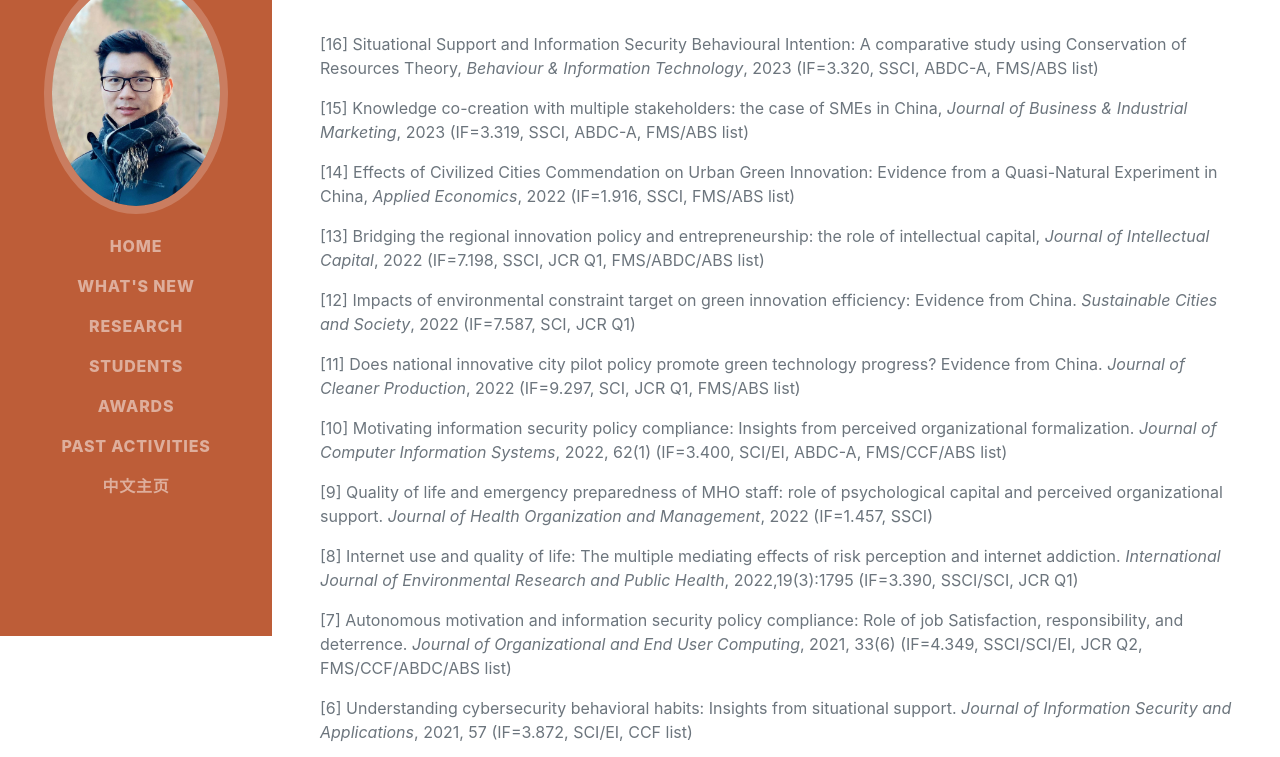
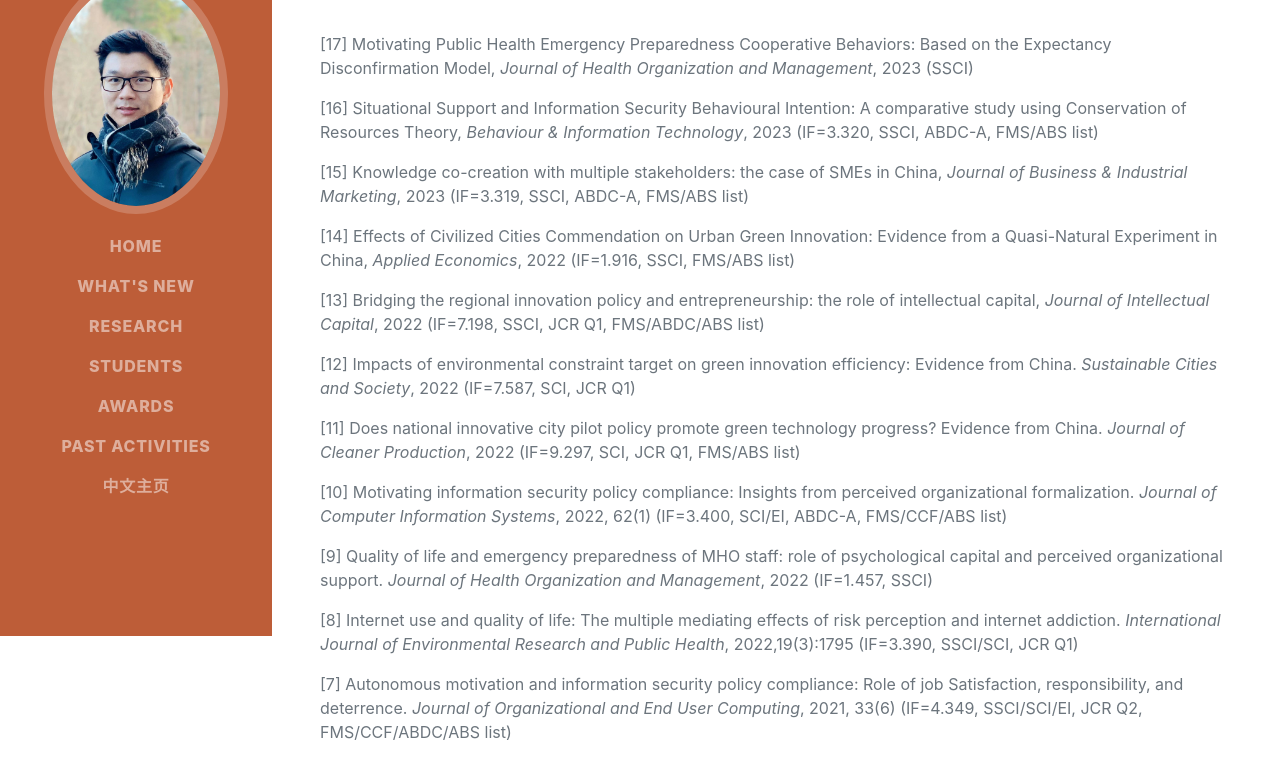
Before and after one commit to securitybehavior/hongyx_en, a plain HTML site: page research_en.html in a window 1280 px wide. Shown: the part 164-921 px from the top of the page. Drawn offline with nearby package versions, Linux system fonts and the light colour scheme; a web font is replaced by a local one.

Commit message:
Update research_en.html

```diff
--- a/research_en.html
+++ b/research_en.html
@@ -46,6 +46,7 @@
                     <h2 class="mb-5">Selected publication</h2>
                      <div class="d-flex flex-column flex-md-row justify-content-between mb-5">
                         <div class="flex-grow-1">
+                               <div class="mb-3">[17] Motivating Public Health Emergency Preparedness Cooperative Behaviors: Based on the Expectancy Disconfirmation Model, <i>Journal of Health Organization and Management</i>, 2023 (SSCI)</div>
                                    <div class="mb-3">[16] Situational Support and Information Security Behavioural Intention:  A comparative study using Conservation of Resources Theory, <i>Behaviour & Information Technology</i>, 2023 (IF=3.320, SSCI, ABDC-A, FMS/ABS list)</div>
                                    <div class="mb-3">[15] Knowledge co-creation with multiple stakeholders: the case of SMEs in China, <i>Journal of Business & Industrial Marketing</i>, 2023 (IF=3.319, SSCI, ABDC-A, FMS/ABS list)</div>
                          <div class="mb-3">[14] Effects of Civilized Cities Commendation on Urban Green Innovation: Evidence from a Quasi-Natural Experiment in China, <i>Applied Economics</i>, 2022 (IF=1.916, SSCI, FMS/ABS list)</div>
```
